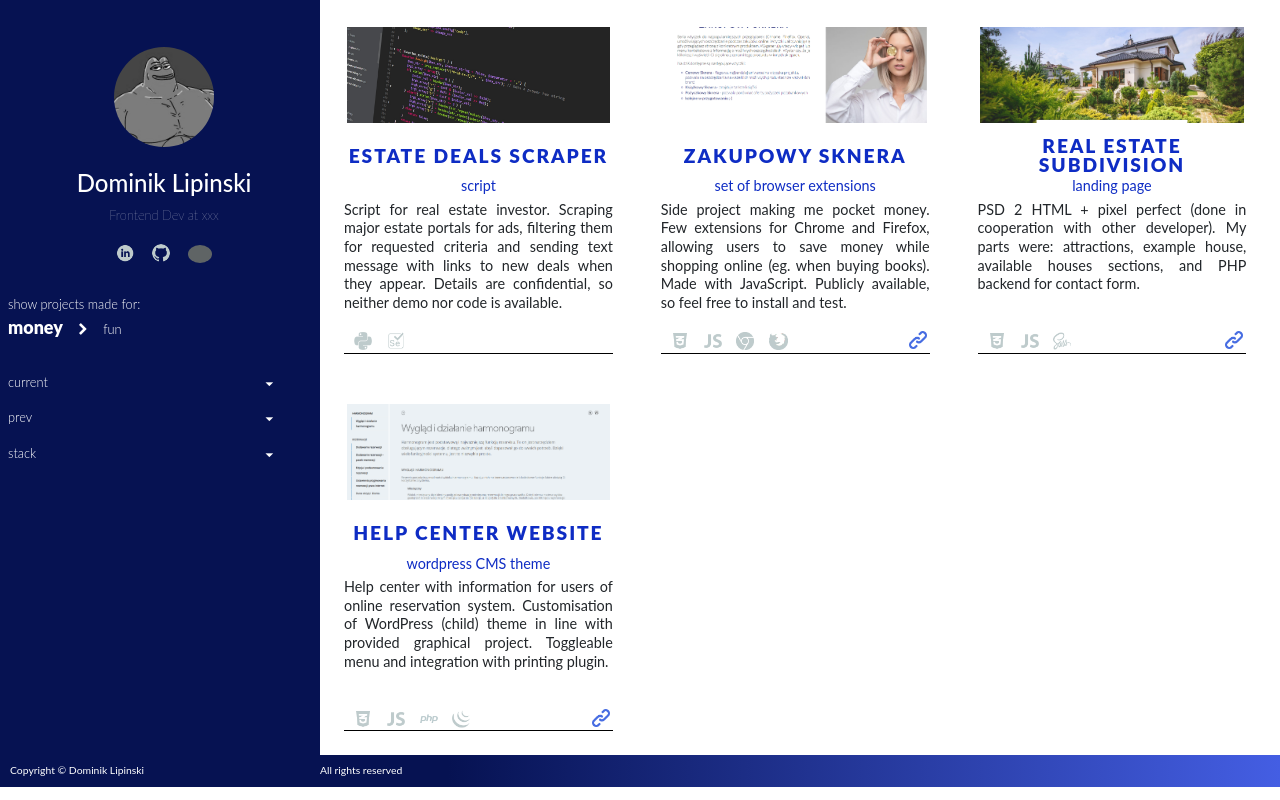
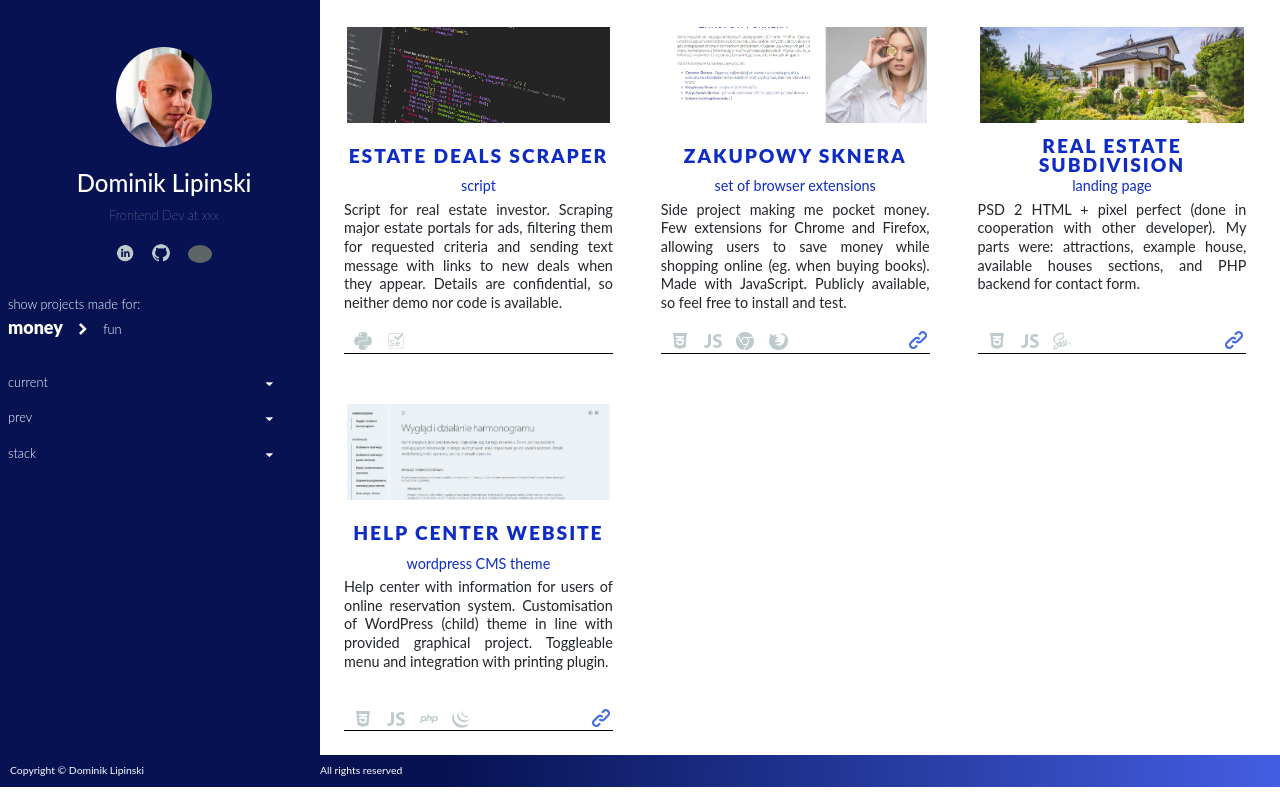
Before and after one commit to codezaur/folio, an Angular app: page / in a window 1280 px wide. Built offline with nearby package versions, Linux system fonts and the light colour scheme; grey boxes are pictures that could not be loaded.

Commit message:
production build

```diff
--- a/src/app/bio/bio.component.html
+++ b/src/app/bio/bio.component.html
@@ -1,8 +1,8 @@
 <section class="bio">
   <div class="intro">
     <div class="intro-photo">
-      <!-- <img src="../../assets/img/fotodl.png" alt="foto"> -->
-      <img src="../../assets/img/pepekoks.jpg" alt="foto">
+      <img src="../../assets/img/fotodl.png" alt="foto">
+      <!-- <img src="../../assets/img/pepekoks.jpg" alt="foto"> -->
     </div>
     <h3 class="intro-name">Dominik Lipinski</h3>
     <p class="intro-title">Frontend Dev at xxx</p>
@@ -109,8 +109,8 @@
 <section class="biomo">
   <section class="intromo">
     <div class="intromo-photo">
-      <!-- <img src="../../assets/img/fotodl.png" alt="foto"> -->
-      <img src="../../assets/img/pepekoks.jpg" alt="foto">
+      <img src="../../assets/img/fotodl.png" alt="foto">
+      <!-- <img src="../../assets/img/pepekoks.jpg" alt="foto"> -->
     </div>
     <div class=intromo-data>
       <h3 class="intromo-name">Dominik Lipinski</h3>
--- a/src/app/bio/bio.component.scss
+++ b/src/app/bio/bio.component.scss
@@ -70,8 +70,8 @@
     height: 100px;
     margin: 15% auto 2%;
     border-radius: 50%;
-    -webkit-filter: grayscale(100%);
-            filter: grayscale(100%);
+    // -webkit-filter: grayscale(100%);
+    //         filter: grayscale(100%);
 
   }
   .intro-name {
```
